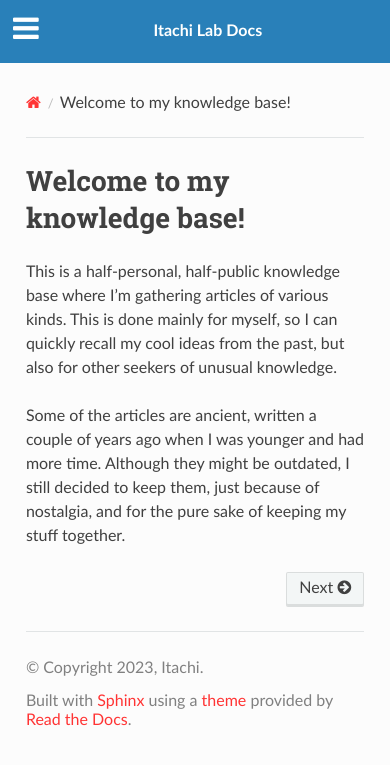
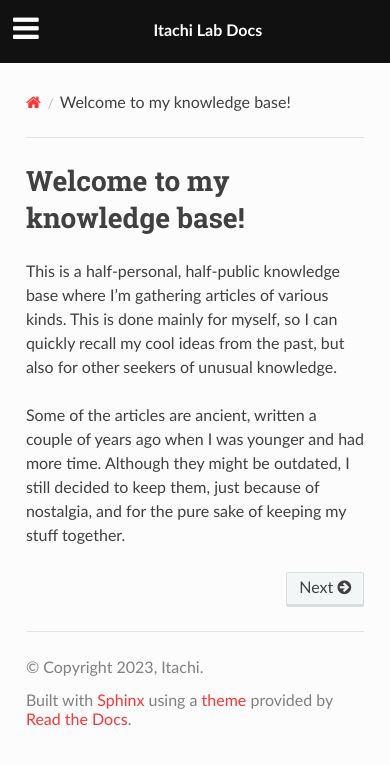
Before and after one commit to ITachiLab/itachi.pl, a Sphinx documentation site: the page built from docs/index.rst, in a window 390 px wide. Shown: the top 765 px of the page. Built offline with Sphinx 7.4.7 and the Read the Docs theme 2.0.0, drawn with Linux system fonts in a browser that asks for light colours.

Commit message:
Fix background color for mobile. Add GAnalytics.

```diff
--- a/docs/_static/css/custom.css
+++ b/docs/_static/css/custom.css
@@ -1,5 +1,9 @@
 .wy-side-nav-search {
     background-color: #111;
+}
+
+.wy-nav-top {
+	background: #111;
 }
 
 .wy-menu-vertical header, .wy-menu-vertical p.caption {
--- a/docs/conf.py
+++ b/docs/conf.py
@@ -31,6 +31,7 @@ html_theme = 'sphinx_rtd_theme'
 html_static_path = ['_static']
 html_theme_options = {
     'logo_only': True,
+    'analytics_id': 'G-7S93SGB655',
 }
 html_logo = 'logo.png'
 html_title = 'ITachi Lab Docs'
```
